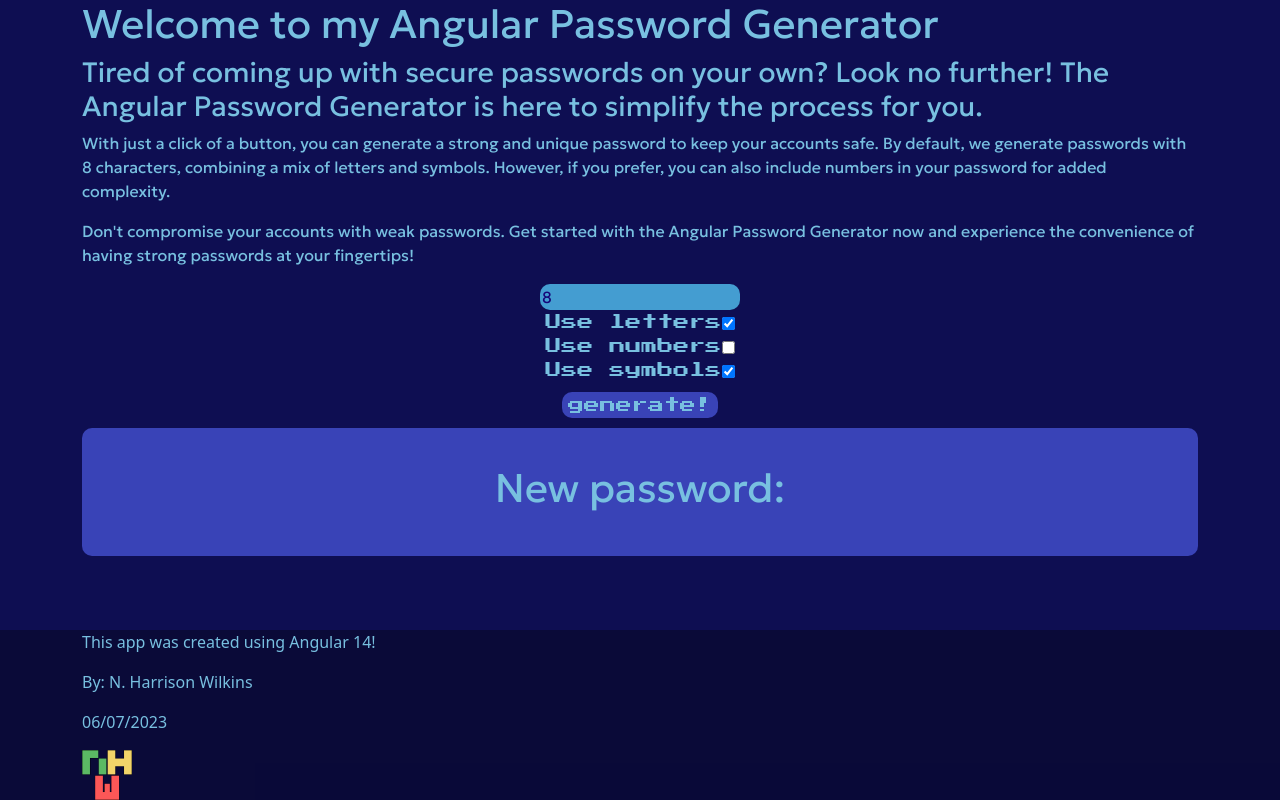
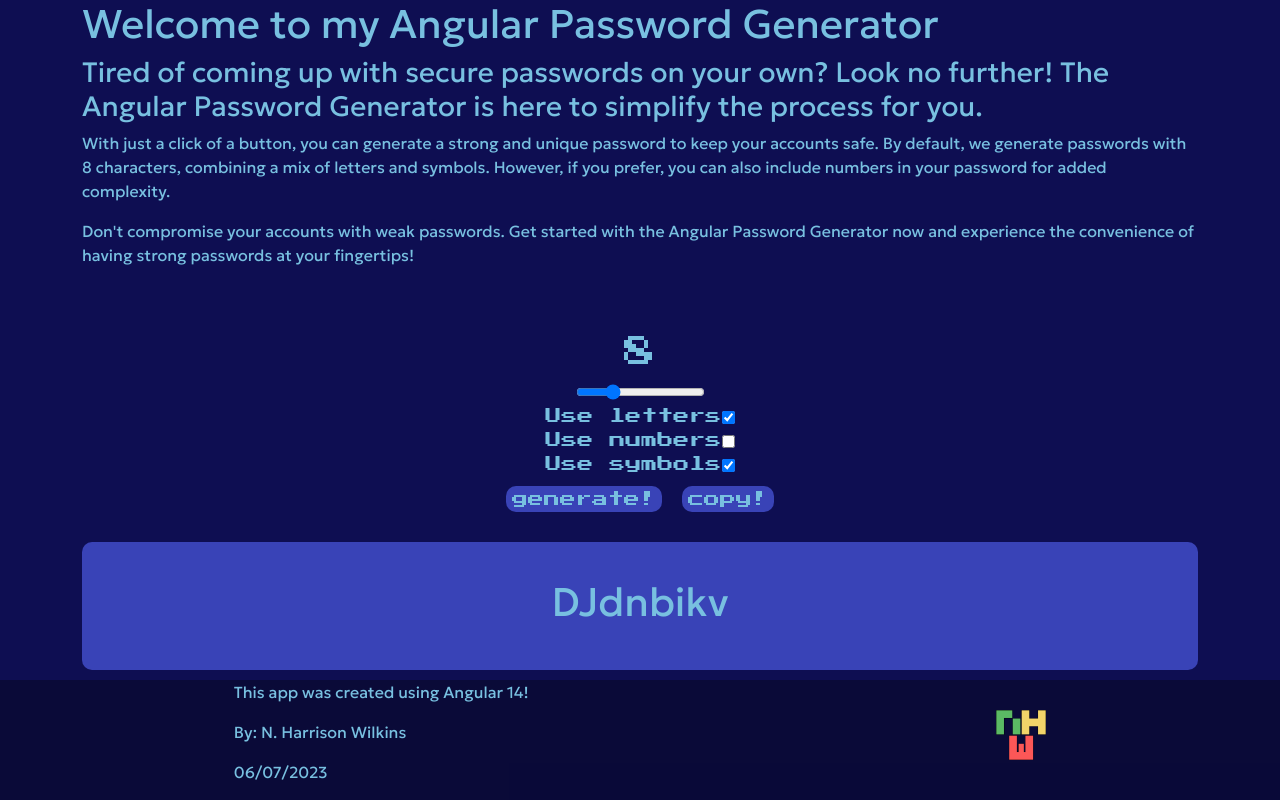
Before and after one commit to nHarrisonW/ng-password-generator, an Angular app: page / in a window 1280 px wide. Built offline with nearby package versions, Linux system fonts and the light colour scheme.

Commit message:
goodnight!

```diff
--- a/package.json
+++ b/package.json
@@ -11,10 +11,12 @@
   "private": true,
   "dependencies": {
     "@angular/animations": "^16.0.0",
+    "@angular/cdk": "^16.0.3",
     "@angular/common": "^16.0.0",
     "@angular/compiler": "^16.0.0",
     "@angular/core": "^16.0.0",
     "@angular/forms": "^16.0.0",
+    "@angular/material": "^16.0.3",
     "@angular/platform-browser": "^16.0.0",
     "@angular/platform-browser-dynamic": "^16.0.0",
     "@angular/router": "^16.0.0",
--- a/src/app/app.module.ts
+++ b/src/app/app.module.ts
@@ -5,6 +5,8 @@ import { AppComponent } from './app.component';
 import { NewpasswordComponent } from './newpassword/newpassword.component';
 import { HerocompComponent } from './herocomp/herocomp.component';
 import { FootercompComponent } from './footercomp/footercomp.component';
+
+import { MatSnackBarModule } from '@angular/material/snack-bar';
 
 @NgModule({
   declarations: [
@@ -14,7 +16,8 @@ import { FootercompComponent } from './footercomp/footercomp.component';
     FootercompComponent
   ],
   imports: [
-    BrowserModule
+    BrowserModule,
+    MatSnackBarModule
   ],
   providers: [],
   bootstrap: [AppComponent]
--- a/src/app/footercomp/footercomp.component.css
+++ b/src/app/footercomp/footercomp.component.css
@@ -4,8 +4,19 @@
 
     position: absolute;
     width: 100%;
+    display: flex;
+    flex-direction: row;
+    justify-content: space-around;
+  font-family: "Geologica", sans-serif;
 }
 .footer-logo {
     height: 50px;
-    display: inline-flex;
+    justify-content: flex-end;
+    display: flex;
+    align-items: center;
+    margin-top: 30px;
 }
+.footer-text{
+    display: flex;
+    flex-direction: column;
+}
--- a/src/app/footercomp/footercomp.component.html
+++ b/src/app/footercomp/footercomp.component.html
@@ -1,11 +1,18 @@
 <div class="footer-parent">
-    <div class="container">
+
+
+    <div class="footer-text">
+
         <p>This app was created using Angular 14!</p>
         <p>By: N. Harrison Wilkins</p>
         <p>06/07/2023</p>
+    </div>
 
         <img class="footer-logo" src="../../assets/images/nhw-logo-color.png" alt="">
 
-    </div>
+
+
+
+
 
 </div>
--- a/src/app/newpassword/newpassword.component.css
+++ b/src/app/newpassword/newpassword.component.css
@@ -35,4 +35,18 @@ input {
   display: flex;
   align-items: center;
   justify-content: center;
+  margin-top: 20px;
 }
+
+#use_symbols:checked{
+  background-color: var(--sky);
+}
+
+#alerted {
+  margin: 0;
+  color: red;
+  height: 50px;
+}
+.red-text{
+  color: red;
+}
--- a/src/app/newpassword/newpassword.component.html
+++ b/src/app/newpassword/newpassword.component.html
@@ -1,5 +1,7 @@
 <div class="parent-bg container">
-    <input (input)="onchange_length($event.target!)" type="text" value="8" />
+    <p id="alerted">{{alert}}</p>
+            <h2 [ngClass]="{ 'red-text': length<8}">{{length}}</h2>
+    <input (input)="onchange_length($event.target!)" type="range" min="1" max="28" value="8" />
     <div>
         <label for="use_letters">Use letters</label>
         <input checked="true" (change)="onchange_use_letters()" type="checkbox" name="use_letters" id="use_letters">
@@ -14,9 +16,15 @@
         <input checked="true" (change)="onchange_use_symbols()" type="checkbox" name="use_symbols" id="use_symbols">
     </div>
     <button class="generator" (click)="generate_password()">generate!</button>
-   <div id="output">
+    <button class="generator" (click)="copy_me()">copy!</button>
 
-       <h1>New password: {{password}}</h1>
+    <div id="output">
+        <div>
+
+
+            <h1>{{password}}</h1>
+
+        </div>
        <!-- <h1>{{ password }}</h1> -->
     </div>
 
--- a/src/app/newpassword/newpassword.component.ts
+++ b/src/app/newpassword/newpassword.component.ts
@@ -1,4 +1,4 @@
-import { Component } from '@angular/core';
+import { Component, OnInit } from '@angular/core';
 
 @Component({
   selector: 'app-newpassword',
@@ -6,11 +6,25 @@ import { Component } from '@angular/core';
   styleUrls: ['./newpassword.component.css'],
 })
 export class NewpasswordComponent {
+  alert = ' ';
   length = 8;
   include_letters = true;
   include_numbers = false;
   include_symbols = true;
   password = '';
+
+  ngOnInit() {
+    this.generate_password();
+  }
+
+  copy_me() {
+    const textField = document.createElement('textarea');
+    textField.innerText = this.password;
+    document.body.appendChild(textField);
+    textField.select();
+    document.execCommand('copy');
+    textField.remove();
+  }
 
   onchange_use_numbers() {
     this.include_numbers = !this.include_numbers;
@@ -21,45 +35,51 @@ export class NewpasswordComponent {
   onchange_use_symbols() {
     this.include_symbols = !this.include_symbols;
   }
-  onchange_length(target : EventTarget) {
-    const value  = (<HTMLInputElement>target).value;
+  onchange_length(target: EventTarget) {
+    const value = (<HTMLInputElement>target).value;
     const parsedValue = parseInt(value);
 
-    if(!isNaN(parsedValue)) {
+    if (!isNaN(parsedValue)) {
+      if (parsedValue>28) {
+        this.alert='OUCH! IT HURTS WHEN YOU BREAK ME!'
+      }else if (parsedValue < 8) {
+        this.alert = 'This password is too weak!';
+      } else {
+        this.alert = '';
+      }
       this.length = parsedValue;
     }
+    this.generate_password();
   }
 
   generate_password() {
+    const numbers = '1234567890';
+    const letters = 'abcdefghijklmnopqrstuvwxyzABCDEFGHIJKLMNOPQRSTUVWXYZ';
+    const symbols = '!@#$%^&*()';
 
-    const numbers = '1234567890';
-    const letters='abcdefghijklmnopqrstuvwxyz';
-    const symbols='!@#$%^&*()';
-
-    let valid_chars='';
+    let valid_chars = '';
     if (this.include_letters) {
-      valid_chars+=letters;
+      valid_chars += letters;
     }
     if (this.include_numbers) {
-      valid_chars+=numbers;
+      valid_chars += numbers;
     }
     if (this.include_symbols) {
+      valid_chars += symbols;
+    }
+    if(!this.include_letters && !this.include_numbers && !this.include_symbols){
+      valid_chars+=letters;
+      valid_chars+=numbers;
       valid_chars+=symbols;
+
     }
-    // if(!this.include_letters && !this.include_numbers && this.include_symbols){
-    //   valid_chars+=letters;
-    //   valid_chars+=numbers;
-    //   valid_chars+=symbols;
 
-    // }
+    let generated_password = '';
+    for (let i = 0; i < this.length; i++) {
+      const index = Math.floor(Math.random() * valid_chars.length);
+      generated_password += valid_chars[index];
 
-    let generated_password='';
-    for (let i = 0; i < this.length; i++) {
-      const index= Math.floor(Math.random()* valid_chars.length)
-      generated_password+=valid_chars[index];
-
-      this.password=generated_password;
-
+      this.password = generated_password;
     }
   }
 }
--- a/src/index.html
+++ b/src/index.html
@@ -2,7 +2,7 @@
 <html lang="en">
 <head>
   <meta charset="utf-8">
-  <title>Passwordlecture</title>
+  <title>Ng Password</title>
   <base href="/">
   <meta name="viewport" content="width=device-width, initial-scale=1">
   <link rel="icon" type="image/x-icon" href="favicon.ico">
```
Also changed, not shown: 1 other file (tests, documents, lock files or other folders).
